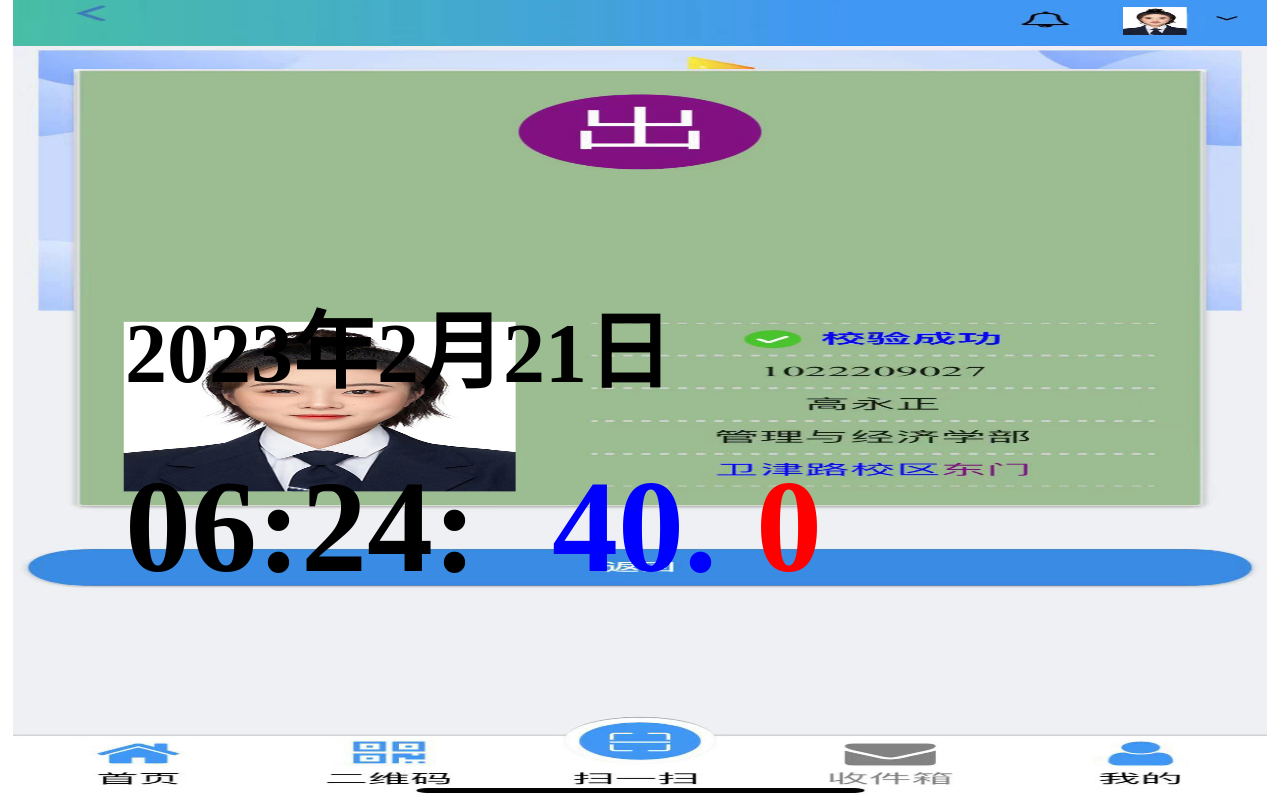
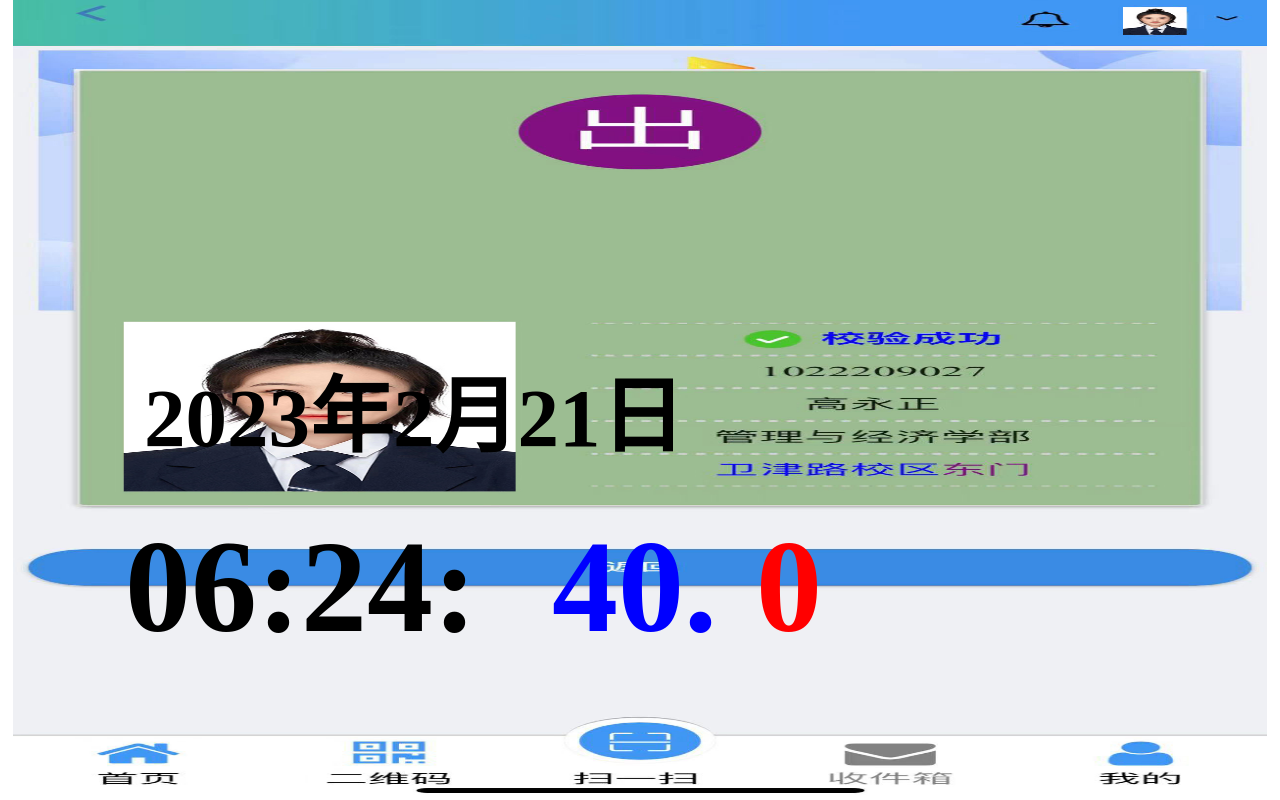
Before and after one commit to yanchenyuxia/wangqichuxiao, a plain HTML site: page index.html in a window 1280 px wide. Drawn offline with Linux system fonts and the light colour scheme.

Commit message:
Update index.html

```diff
--- a/index.html
+++ b/index.html
@@ -38,10 +38,10 @@
 <body>
 <div style="WIDTH: 90%; HEIGHT: 95%;">
 	<img src="exit.jpg" style= "width:98%;height:100%;position:absolute;top:0;bottom:0;left:0;right:0;margin:auto;z-index:-1">
-	<div id ="year" style="font-size:84px;font-weight:bold;position:absolute;left:125px;top:285px;"></div>
-	<div id ="hour" style="font-size:132px;font-weight:bolder;position:absolute;left:125px;top:450px;"></div>
-	<div id ="seconds" style="font-size:132px;font-weight:bold;color:blue;position:absolute;left:552px;top:450px;"></div>
-	<div id ="milseconds" style="font-size:132px;font-weight:bold;color:red;position:absolute;left:756px;top:450px;"></div>
+	<div id ="year" style="font-size:83px;font-weight:bold;position:absolute;left:144px;top:350px;"></div>
+	<div id ="hour" style="font-size:132px;font-weight:bolder;position:absolute;left:125px;top:510px;"></div>
+	<div id ="seconds" style="font-size:132px;font-weight:bold;color:blue;position:absolute;left:552px;top:510px;"></div>
+	<div id ="milseconds" style="font-size:132px;font-weight:bold;color:red;position:absolute;left:756px;top:510px;"></div>
 <!-- <div style="width:100%;height:100%;position:absolute;top:0;bottom:0;left:0;right:0;margin:auto;><img src="1022235018.jpg" style="width:300px;border:0px;" /></div> -->
 </div>
 </body></html>
```
